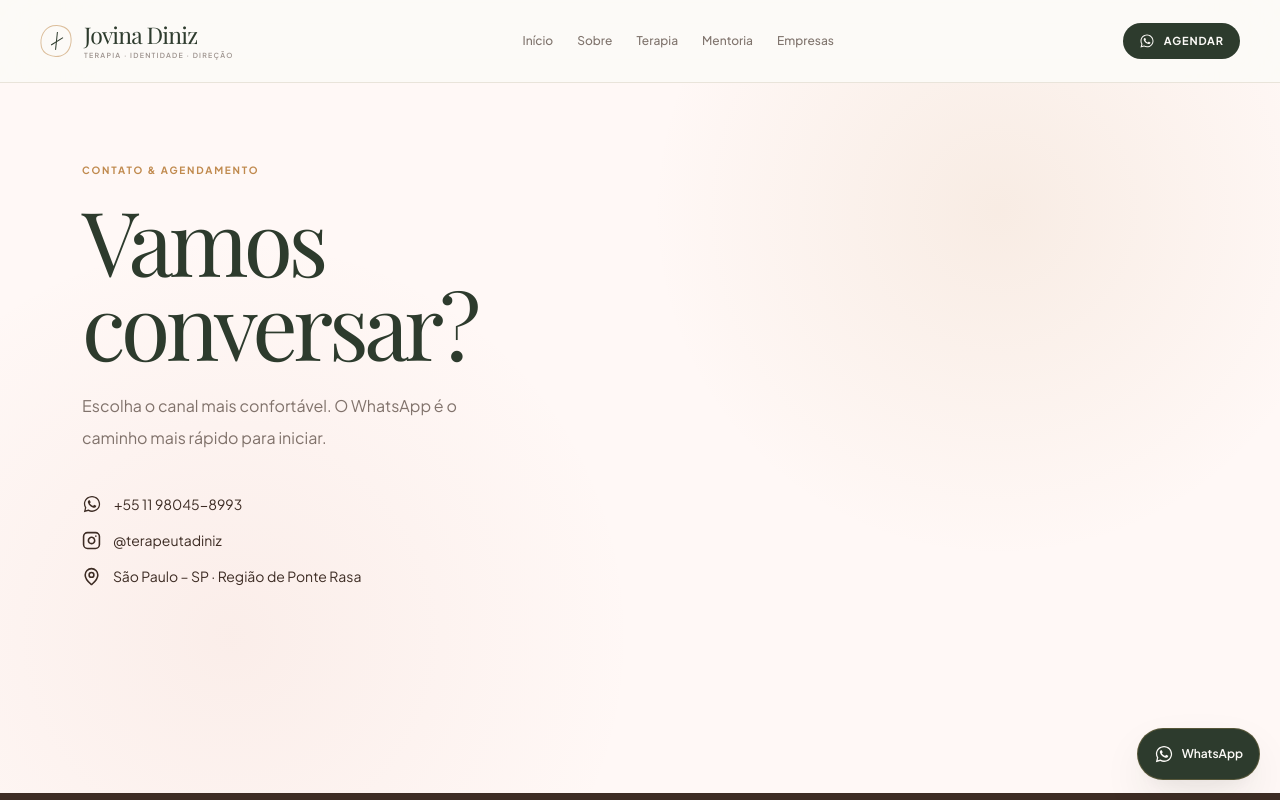
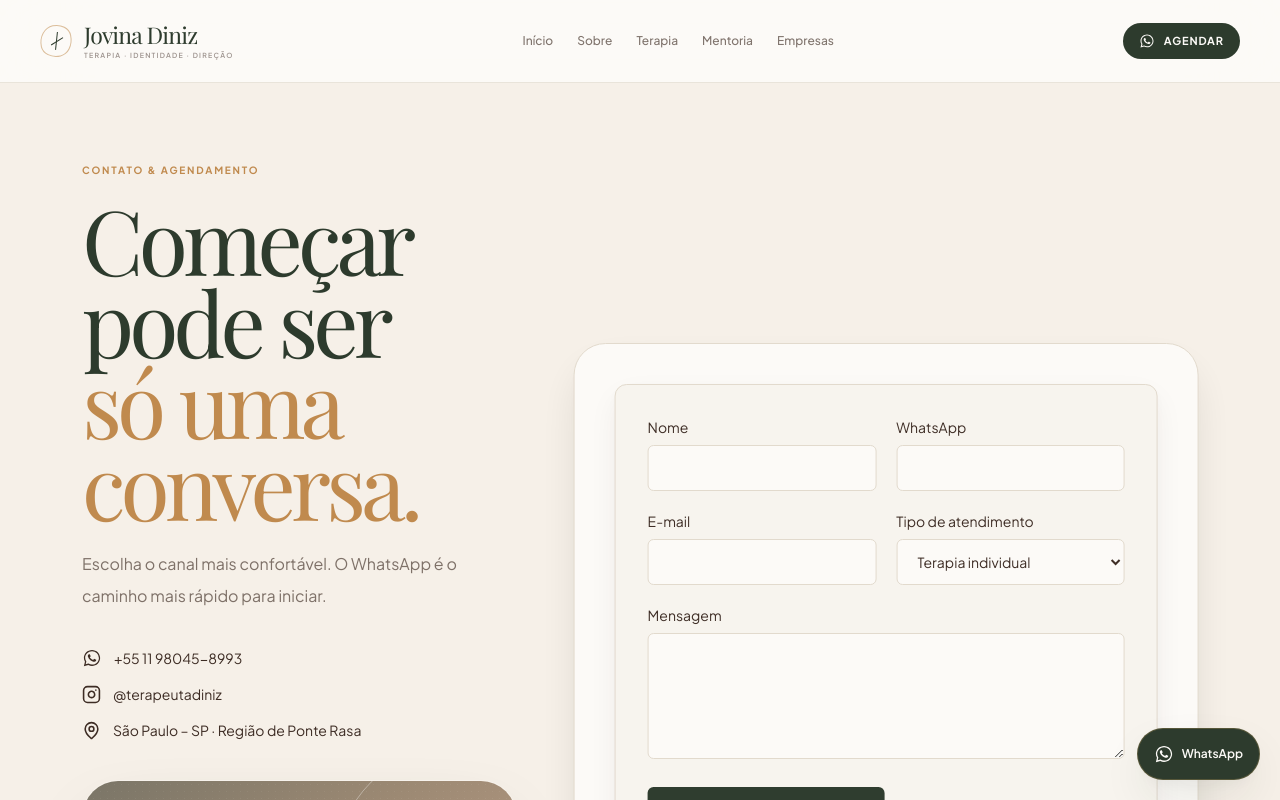
Before and after one commit to johnathafelype21/sitepsicologajovina, a React (Vite) app: page /contato in a window 1280 px wide. Shown: the top 800 px of the page. Built offline with nearby package versions, Linux system fonts and the light colour scheme; a web font is replaced by a local one.

Commit message:
design: finish distinct contact and faq experiences

```diff
--- a/src/pages/ContactPage.tsx
+++ b/src/pages/ContactPage.tsx
@@ -1,5 +1,6 @@
 import { Instagram, MapPin } from 'lucide-react';
 import ContactForm from '../components/ContactForm';
+import EditorialArt from '../components/EditorialArt';
 import { siteData } from '../data/mockData';
 import WhatsAppIcon from '../components/WhatsAppIcon';
 
@@ -7,20 +8,26 @@ export interface ContactPageProps { readonly className?: string; }
 
 export default function ContactPage({ className = '' }: Readonly<ContactPageProps>) {
   return (
-    <main className={`hero-shell py-20 ${className}`}>
-      <div className="mx-auto grid max-w-[1180px] gap-14 px-5 lg:grid-cols-[.78fr_1.22fr] lg:px-8">
-        <div>
+    <main className={`bg-[#F6F0E8] ${className}`}>
+      <section className="page-hero-split py-16 md:py-20">
+        <div className="mx-auto grid max-w-[1180px] items-center gap-14 px-5 lg:grid-cols-[.82fr_1.18fr] lg:px-8">
+          <div className="motion-left">
             <p className="eyebrow">CONTATO & AGENDAMENTO</p>
-          <h1 className="mt-5 font-display text-[clamp(3.5rem,7vw,6rem)] leading-[.94] tracking-[-0.05em] text-olive">Vamos conversar?</h1>
+            <h1 className="mt-5 font-display text-[clamp(3.6rem,7vw,6.3rem)] leading-[.91] tracking-[-0.055em] text-olive">
+              Começar pode ser
+              <span className="block italic text-caramel">só uma conversa.</span>
+            </h1>
             <p className="mt-6 max-w-md text-base leading-8 text-umber/65">Escolha o canal mais confortável. O WhatsApp é o caminho mais rápido para iniciar.</p>
-          <div className="mt-10 space-y-4 text-sm text-umber/68">
+            <div className="mt-9 space-y-4 text-sm text-umber/68">
               <a href={`https://wa.me/${siteData.brand.whatsappNumber}`} target="_blank" rel="noreferrer" className="flex items-center gap-3 transition hover:text-olive"><WhatsAppIcon className="h-5 w-5" /> {siteData.brand.whatsappDisplay}</a>
               <a href={siteData.brand.instagramUrl} target="_blank" rel="noreferrer" className="flex items-center gap-3 transition hover:text-olive"><Instagram size={19} /> {siteData.brand.instagram}</a>
               <p className="flex items-center gap-3"><MapPin size={19} /> {siteData.brand.location} · {siteData.brand.locationDetail}</p>
             </div>
+            <div className="mt-10"><EditorialArt variant="about" label="Uma fotografia acolhedora pode entrar aqui" className="!min-h-[300px]" /></div>
           </div>
-        <div className="reveal rounded-[1.75rem] border border-line bg-canvas p-6 shadow-soft md:p-9"><ContactForm /></div>
+          <div className="motion-right rounded-[2rem] border border-line bg-canvas p-6 shadow-float md:p-10"><ContactForm /></div>
         </div>
+      </section>
     </main>
   );
 }
```
Lines whose indentation alone changed are shown as unchanged.
